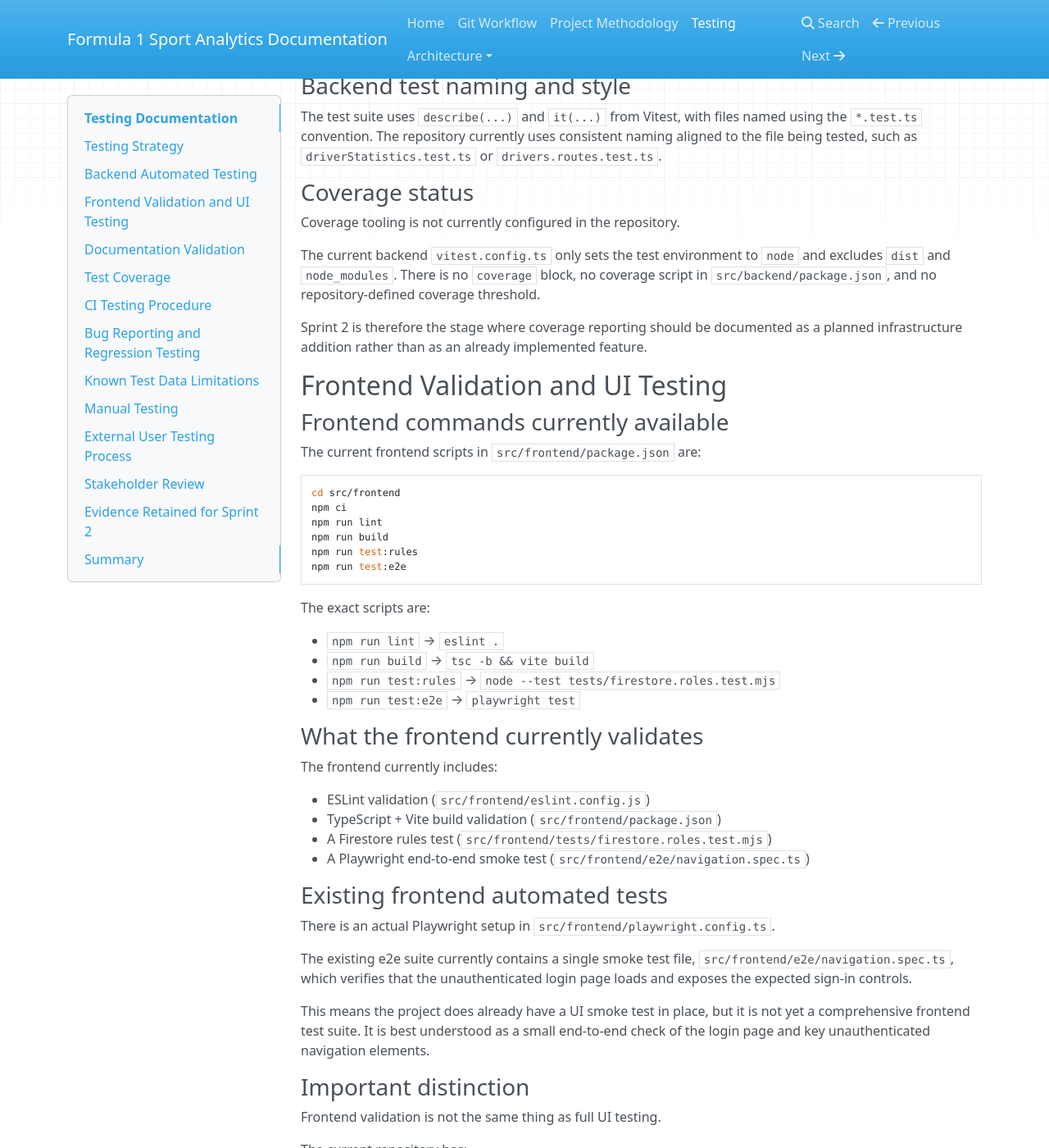
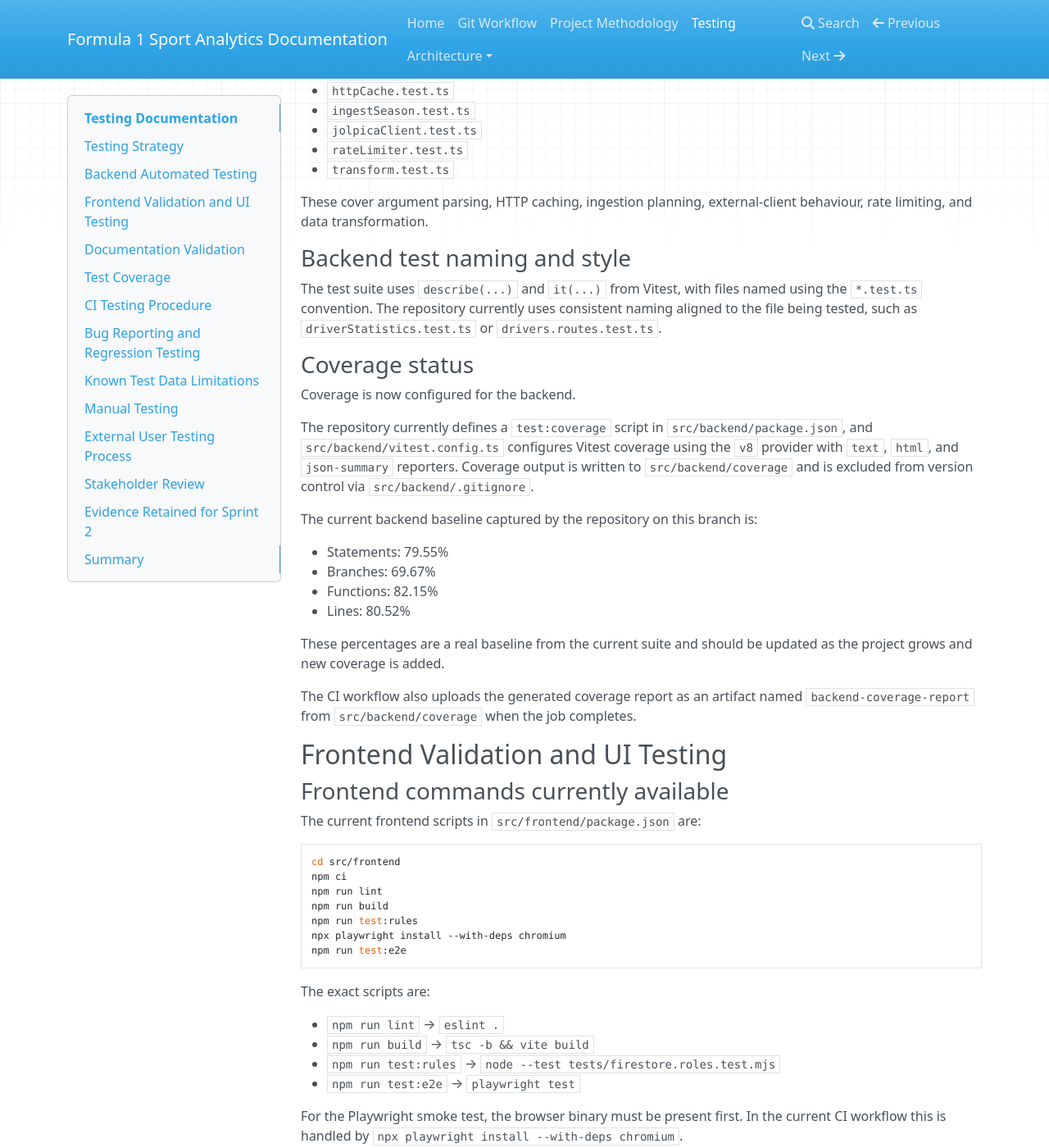
Before and after one commit to kayuraGovindsammy-del/Formula-One-SportsAnalytics, an MkDocs documentation site: the page built from docs/testing.md, in a window 1280 px wide and 1400 px high, scrolled down 2885 px. Shown: the whole window at 82% size. Built offline with MkDocs 1.6.1, drawn with Linux system fonts in a browser that asks for light colours; nearby versions of some CDN libraries; some of the changed text lies outside the part shown.

Commit message:
Add Sprint 2 test coverage and CI validation

````diff
--- a/docs/testing.md
+++ b/docs/testing.md
@@ -30,12 +30,18 @@ In practical terms, the repository already contains meaningful automated validat
 - Frontend Playwright end-to-end smoke test (`src/frontend/e2e/navigation.spec.ts`)
 - Strict MkDocs documentation build in CI (`.gitea/workflows/ci.yml`)
 
-### Planned / being added during Sprint 2
+### Coverage and CI improvements implemented on this branch
 
-- Expanded coverage reporting
-- Broader UI coverage for key user journeys
-- More explicit regression-test capture for bugs found during testing
-- Structured evidence collection for external user testing and stakeholder review
+- Backend coverage reporting is now configured through `npm run test:coverage`
+- Coverage output uses Vitest's V8 provider with `text`, `html`, and `json-summary` reporters
+- Coverage output is written to `src/backend/coverage` and excluded from version control via `src/backend/.gitignore`
+- CI workflow now runs frontend validation, Firestore rules tests through the emulator, and Playwright smoke tests
+- Backend CI now runs the full suite with coverage output in the job log and uploads the coverage artifact
+- The current backend baseline captured on this branch is:
+  - Statements: 79.55%
+  - Branches: 69.67%
+  - Functions: 82.15%
+  - Lines: 80.52%
 
 ## Backend Automated Testing
 
@@ -52,9 +58,10 @@ cd src/backend
 npm ci
 npm run build
 npm test
+npm run test:coverage
 ```
 
-`npm test` runs `vitest run`.
+`npm test` runs `vitest run`, and `npm run test:coverage` runs `vitest run --coverage`.
 
 ### Where tests live
 
@@ -128,11 +135,20 @@ The test suite uses `describe(...)` and `it(...)` from Vitest, with files named
 
 ### Coverage status
 
-Coverage tooling is not currently configured in the repository.
+Coverage is now configured for the backend.
 
-The current backend `vitest.config.ts` only sets the test environment to `node` and excludes `dist` and `node_modules`. There is no `coverage` block, no coverage script in `src/backend/package.json`, and no repository-defined coverage threshold.
+The repository currently defines a `test:coverage` script in `src/backend/package.json`, and `src/backend/vitest.config.ts` configures Vitest coverage using the `v8` provider with `text`, `html`, and `json-summary` reporters. Coverage output is written to `src/backend/coverage` and is excluded from version control via `src/backend/.gitignore`.
 
-Sprint 2 is therefore the stage where coverage reporting should be documented as a planned infrastructure addition rather than as an already implemented feature.
+The current backend baseline captured by the repository on this branch is:
+
+- Statements: 79.55%
+- Branches: 69.67%
+- Functions: 82.15%
+- Lines: 80.52%
+
+These percentages are a real baseline from the current suite and should be updated as the project grows and new coverage is added.
+
+The CI workflow also uploads the generated coverage report as an artifact named `backend-coverage-report` from `src/backend/coverage` when the job completes.
 
 ## Frontend Validation and UI Testing
 
@@ -146,6 +162,7 @@ npm ci
 npm run lint
 npm run build
 npm run test:rules
+npx playwright install --with-deps chromium
 npm run test:e2e
 ```
 
@@ -155,6 +172,10 @@ The exact scripts are:
 - `npm run build` → `tsc -b && vite build`
 - `npm run test:rules` → `node --test tests/firestore.roles.test.mjs`
 - `npm run test:e2e` → `playwright test`
+
+For the Playwright smoke test, the browser binary must be present first. In the current CI workflow this is handled by `npx playwright install --with-deps chromium`.
+
+For the Firestore rules test, the repository uses `npx --yes firebase-tools emulators:exec --only firestore --project demo-member4-roles "npm run test:rules"`. This is required because the rules test relies on the Firestore emulator environment rather than on a manually started local emulator.
 
 ### What the frontend currently validates
 
@@ -172,6 +193,8 @@ There is an actual Playwright setup in `src/frontend/playwright.config.ts`.
 The existing e2e suite currently contains a single smoke test file, `src/frontend/e2e/navigation.spec.ts`, which verifies that the unauthenticated login page loads and exposes the expected sign-in controls.
 
 This means the project does already have a UI smoke test in place, but it is not yet a comprehensive frontend test suite. It is best understood as a small end-to-end check of the login page and key unauthenticated navigation elements.
+
+Important environment note: the Firestore rules test currently requires the Firebase emulator and Java on the runner. In the local environment used for verification, `firebase-tools emulators:exec` failed because `java` was not available on `PATH`, so the emulator path is real and must be satisfied by the CI environment or a machine with Java installed.
 
 ### Important distinction
 
@@ -235,21 +258,25 @@ The current workflow is defined for pushes to `main` and pull requests targeting
 
 It contains three jobs:
 
-1. Frontend lint and build
+1. Frontend validation
    - installs `src/frontend` dependencies with `npm ci`
    - runs `npm run lint`
    - runs `npm run build`
+   - runs Firestore rules tests through `npx --yes firebase-tools emulators:exec --only firestore --project demo-member4-roles "npm run test:rules"`
+   - installs Playwright Chromium with `npx playwright install --with-deps chromium`
+   - runs `npm run test:e2e`
 
-2. Backend build and tests
+2. Backend build and coverage tests
    - installs `src/backend` dependencies with `npm ci`
    - runs `npm run build`
-   - runs `npm test`
+   - runs `npm run test:coverage`
+   - uploads `src/backend/coverage` as the `backend-coverage-report` artifact
 
 3. Documentation validation
    - installs MkDocs dependencies from `requirements-docs.txt`
    - runs `mkdocs build --strict`
 
-The workflow therefore defines a clean repository-level validation pipeline for the core parts of the project.
+The workflow therefore defines a repository-level validation pipeline for the core parts of the project, plus coverage reporting and the frontend emulator/browser prerequisites that are necessary for the current test setup.
 
 The local commands in this document are the same commands that the CI workflow expects. In other words, the CI process is reproducible locally and is intended to provide project-wide validation, while hosted execution depends on Gitea runner availability and the repository’s runtime context.
 
````
Also changed, not shown: 5 other files.
